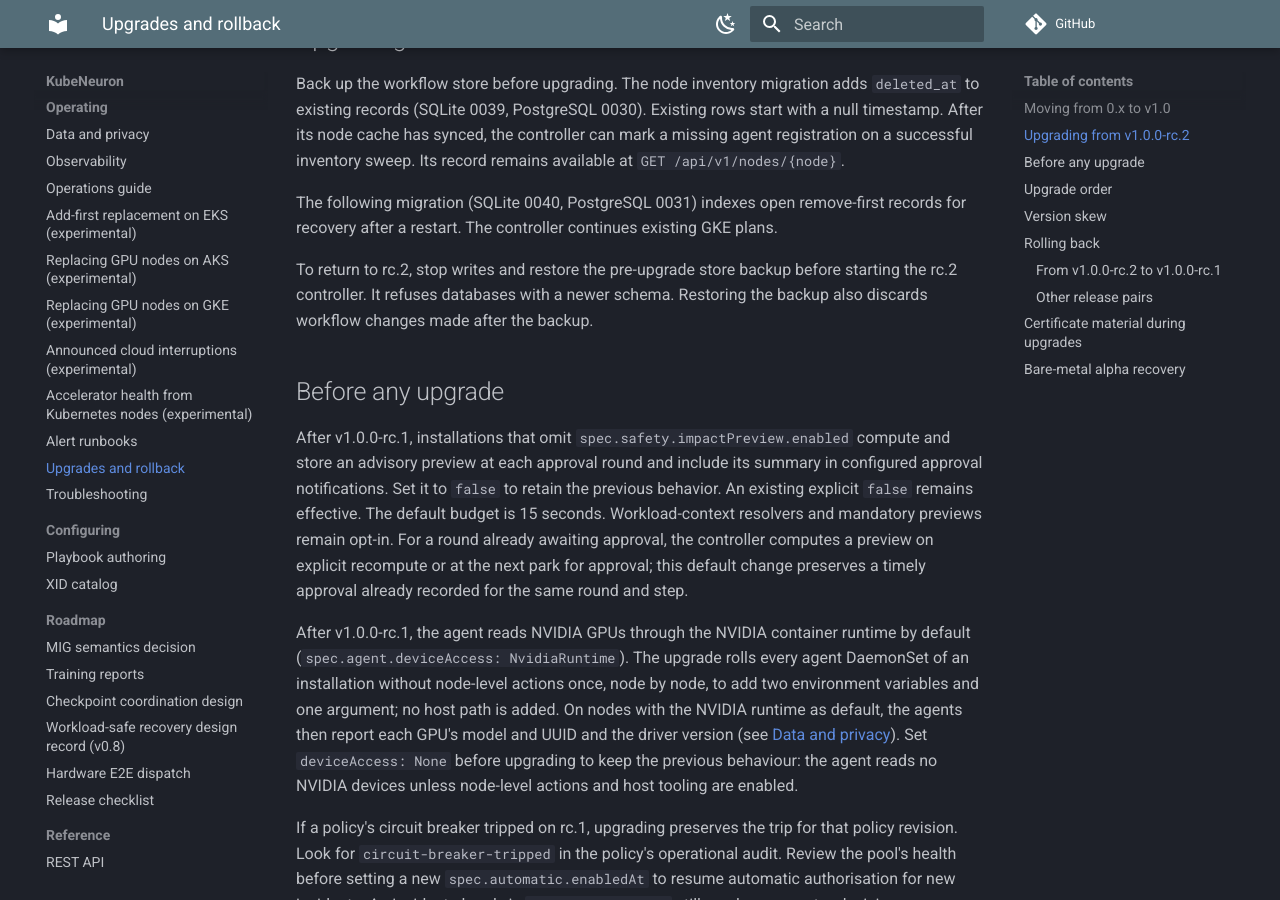
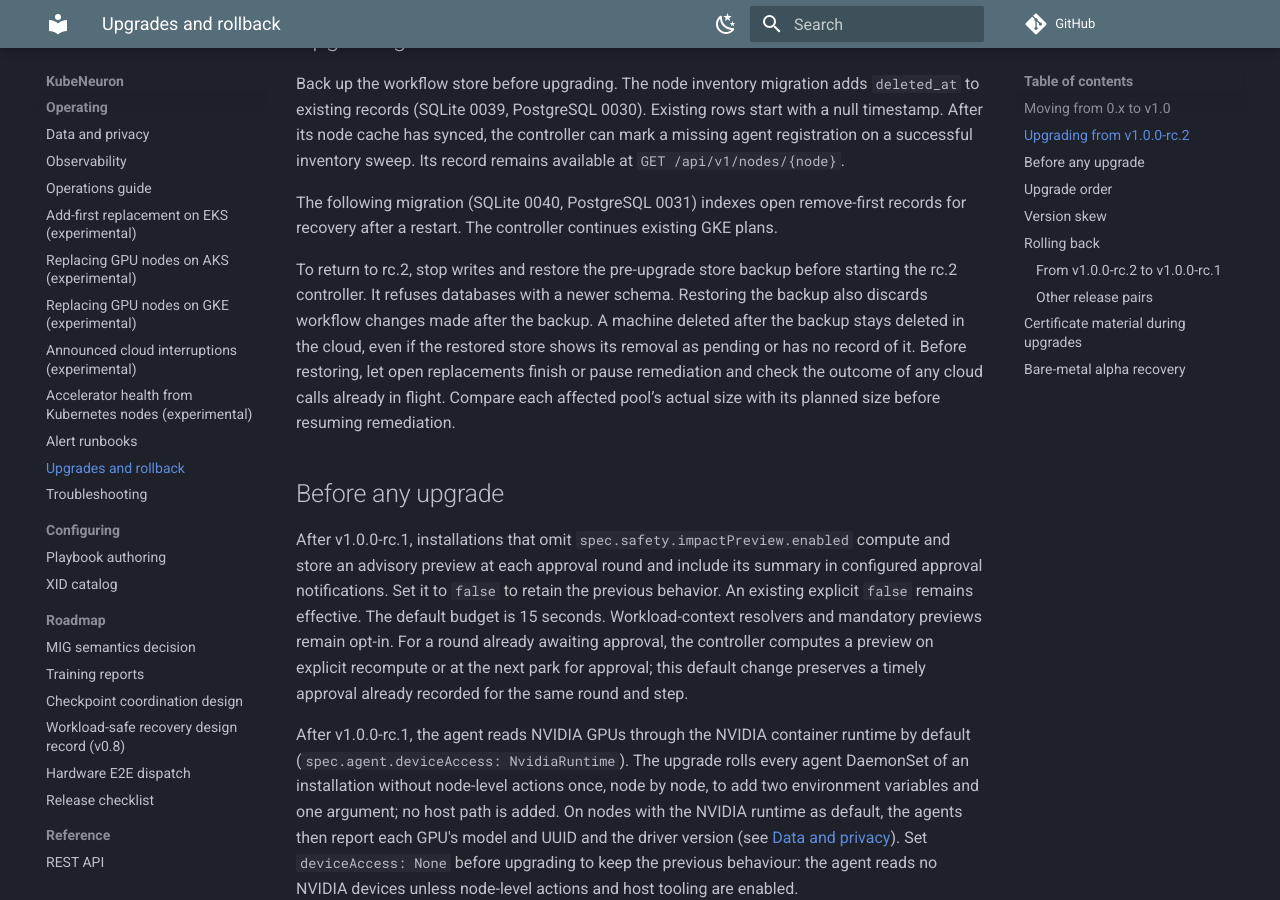
Before and after one commit to kubeneuron/kubeneuron, an MkDocs documentation site: the page built from docs/upgrade.md, in a window 1280 px wide and 900 px high, scrolled down 1328 px. Built offline with MkDocs 1.6.1 and Material for MkDocs 9.7.7, drawn with Linux system fonts in a browser that asks for light colours; comment, search, counter and statistics services are not loaded.

Commit message:
Clarify cloud state after restore and delete intent audit retention
Signed-off-by: Andrii Petruk <andrey.petruk@gmail.com>

```diff
--- a/docs/upgrade.md
+++ b/docs/upgrade.md
@@ -55,6 +55,11 @@ records for recovery after a restart. The controller continues existing GKE plan
 To return to rc.2, stop writes and restore the pre-upgrade store backup before
 starting the rc.2 controller. It refuses databases with a newer schema.
 Restoring the backup also discards workflow changes made after the backup.
+A machine deleted after the backup stays deleted in the cloud, even if the
+restored store shows its removal as pending or has no record of it. Before
+restoring, let open replacements finish or pause remediation and check the
+outcome of any cloud calls already in flight. Compare each affected pool’s
+actual size with its planned size before resuming remediation.
 
 ## Before any upgrade
 
```
Also changed, not shown: docs/data-and-privacy.md (+1 -1 lines).
